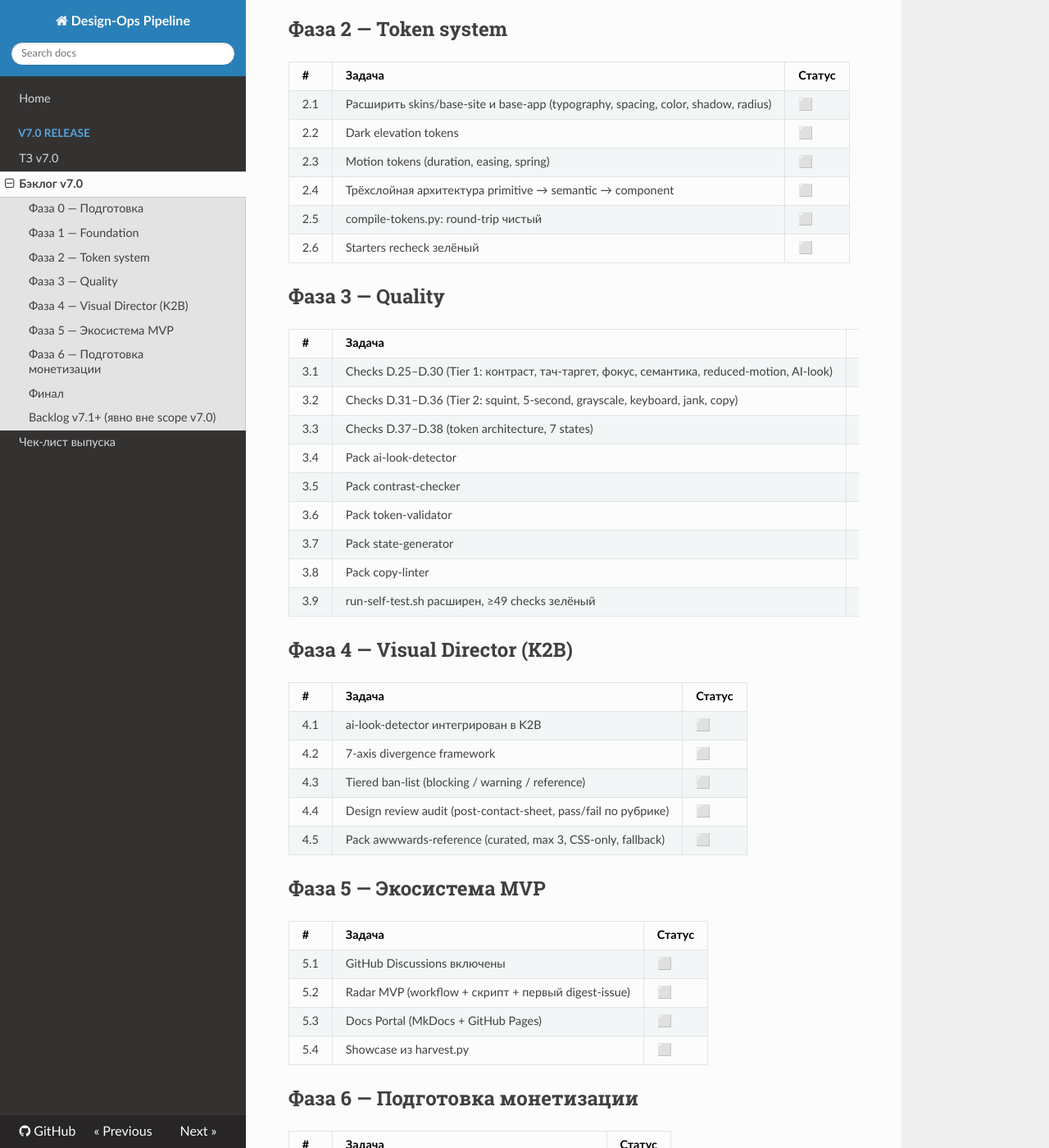
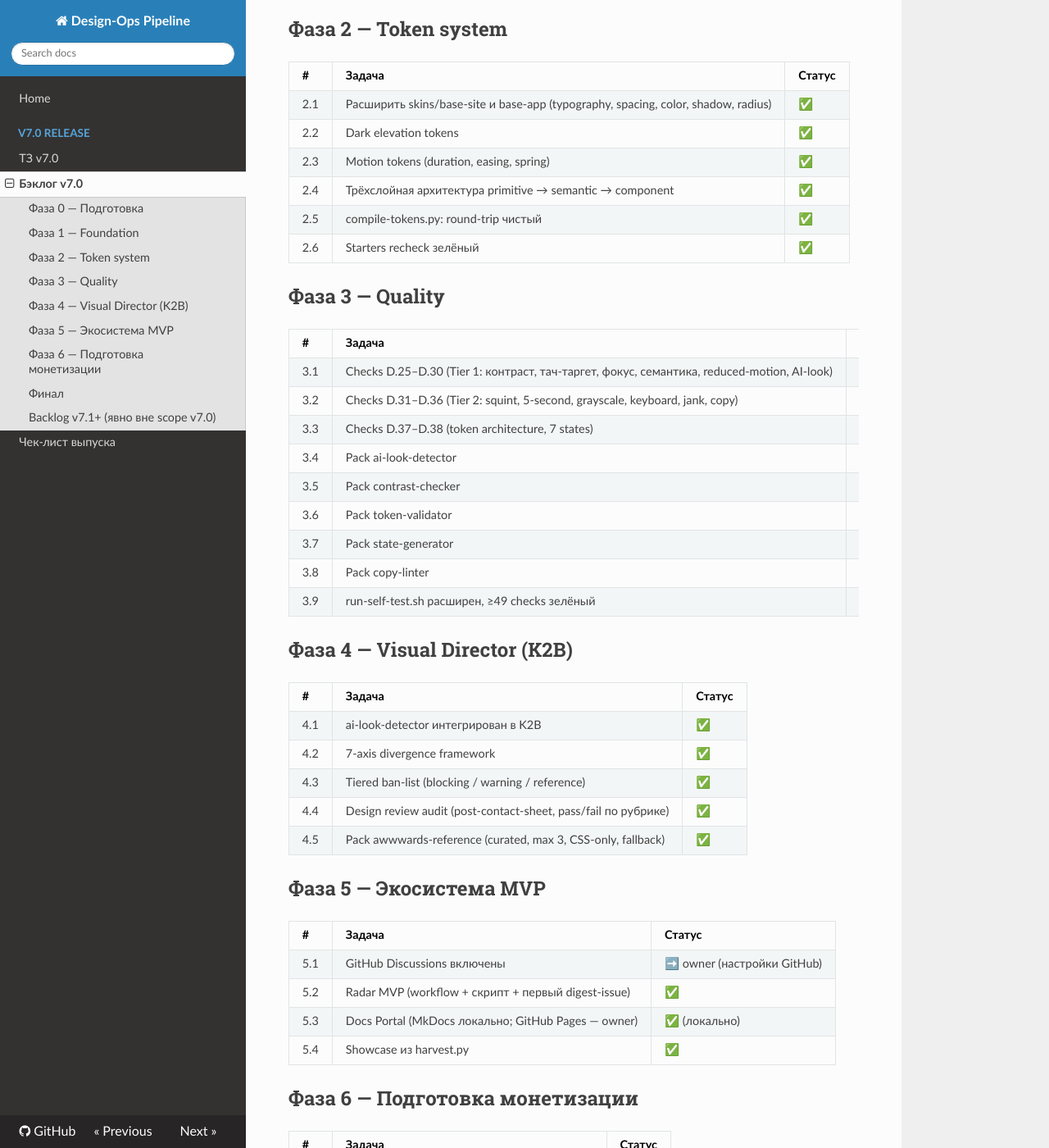
Before and after one commit to pavelevgrafov/Design-Ops, an MkDocs documentation site: the page built from docs/v7/Бэклог-v7.0.md, in a window 1280 px wide and 1400 px high, scrolled down 845 px. Shown: the whole window at 82% size. Built offline with MkDocs 1.6.1, drawn with Linux system fonts in a browser that asks for light colours; nearby versions of some CDN libraries.

Commit message:
v7.0 (final): backlog tracker — all phases done; release pending owner actions (tag v6.0, merge, push, Discussions/Pages)

```diff
--- a/docs/v7/Бэклог-v7.0.md
+++ b/docs/v7/Бэклог-v7.0.md
@@ -29,54 +29,54 @@
 
 | # | Задача | Статус |
 |---|---|---|
-| 2.1 | Расширить skins/base-site и base-app (typography, spacing, color, shadow, radius) | ⬜ |
-| 2.2 | Dark elevation tokens | ⬜ |
-| 2.3 | Motion tokens (duration, easing, spring) | ⬜ |
-| 2.4 | Трёхслойная архитектура primitive → semantic → component | ⬜ |
-| 2.5 | compile-tokens.py: round-trip чистый | ⬜ |
-| 2.6 | Starters recheck зелёный | ⬜ |
+| 2.1 | Расширить skins/base-site и base-app (typography, spacing, color, shadow, radius) | ✅ |
+| 2.2 | Dark elevation tokens | ✅ |
+| 2.3 | Motion tokens (duration, easing, spring) | ✅ |
+| 2.4 | Трёхслойная архитектура primitive → semantic → component | ✅ |
+| 2.5 | compile-tokens.py: round-trip чистый | ✅ |
+| 2.6 | Starters recheck зелёный | ✅ |
 
 ## Фаза 3 — Quality
 
 | # | Задача | Статус |
 |---|---|---|
-| 3.1 | Checks D.25–D.30 (Tier 1: контраст, тач-таргет, фокус, семантика, reduced-motion, AI-look) | ⬜ |
-| 3.2 | Checks D.31–D.36 (Tier 2: squint, 5-second, grayscale, keyboard, jank, copy) | ⬜ |
-| 3.3 | Checks D.37–D.38 (token architecture, 7 states) | ⬜ |
-| 3.4 | Pack ai-look-detector | ⬜ |
-| 3.5 | Pack contrast-checker | ⬜ |
-| 3.6 | Pack token-validator | ⬜ |
-| 3.7 | Pack state-generator | ⬜ |
-| 3.8 | Pack copy-linter | ⬜ |
-| 3.9 | run-self-test.sh расширен, ≥49 checks зелёный | ⬜ |
+| 3.1 | Checks D.25–D.30 (Tier 1: контраст, тач-таргет, фокус, семантика, reduced-motion, AI-look) | ✅ |
+| 3.2 | Checks D.31–D.36 (Tier 2: squint, 5-second, grayscale, keyboard, jank, copy) | ✅ |
+| 3.3 | Checks D.37–D.38 (token architecture, 7 states) | ✅ |
+| 3.4 | Pack ai-look-detector | ✅ |
+| 3.5 | Pack contrast-checker | ✅ |
+| 3.6 | Pack token-validator | ✅ |
+| 3.7 | Pack state-generator | ✅ |
+| 3.8 | Pack copy-linter | ✅ |
+| 3.9 | run-self-test.sh расширен, ≥49 checks зелёный | ✅ |
 
 ## Фаза 4 — Visual Director (K2B)
 
 | # | Задача | Статус |
 |---|---|---|
-| 4.1 | ai-look-detector интегрирован в K2B | ⬜ |
-| 4.2 | 7-axis divergence framework | ⬜ |
-| 4.3 | Tiered ban-list (blocking / warning / reference) | ⬜ |
-| 4.4 | Design review audit (post-contact-sheet, pass/fail по рубрике) | ⬜ |
-| 4.5 | Pack awwwards-reference (curated, max 3, CSS-only, fallback) | ⬜ |
+| 4.1 | ai-look-detector интегрирован в K2B | ✅ |
+| 4.2 | 7-axis divergence framework | ✅ |
+| 4.3 | Tiered ban-list (blocking / warning / reference) | ✅ |
+| 4.4 | Design review audit (post-contact-sheet, pass/fail по рубрике) | ✅ |
+| 4.5 | Pack awwwards-reference (curated, max 3, CSS-only, fallback) | ✅ |
 
 ## Фаза 5 — Экосистема MVP
 
 | # | Задача | Статус |
 |---|---|---|
-| 5.1 | GitHub Discussions включены | ⬜ |
-| 5.2 | Radar MVP (workflow + скрипт + первый digest-issue) | ⬜ |
-| 5.3 | Docs Portal (MkDocs + GitHub Pages) | ⬜ |
-| 5.4 | Showcase из harvest.py | ⬜ |
+| 5.1 | GitHub Discussions включены | ➡️ owner (настройки GitHub) |
+| 5.2 | Radar MVP (workflow + скрипт + первый digest-issue) | ✅ |
+| 5.3 | Docs Portal (MkDocs локально; GitHub Pages — owner) | ✅ (локально) |
+| 5.4 | Showcase из harvest.py | ✅ |
 
 ## Фаза 6 — Подготовка монетизации
 
 | # | Задача | Статус |
 |---|---|---|
-| 6.1 | Trademark notice в LICENSE | ⬜ |
-| 6.2 | packs-pro/, skins-pro/, starters-pro/ с README | ⬜ |
-| 6.3 | Tier checking в install.sh | ⬜ |
-| 6.4 | README: value proposition + roadmap | ⬜ |
+| 6.1 | Trademark notice в LICENSE | ✅ |
+| 6.2 | packs-pro/, skins-pro/, starters-pro/ с README | ✅ |
+| 6.3 | Tier checking в install.sh | ✅ |
+| 6.4 | README: value proposition + roadmap | ✅ |
 
 ## Финал
 
```
Also changed, not shown: 13 other files.
